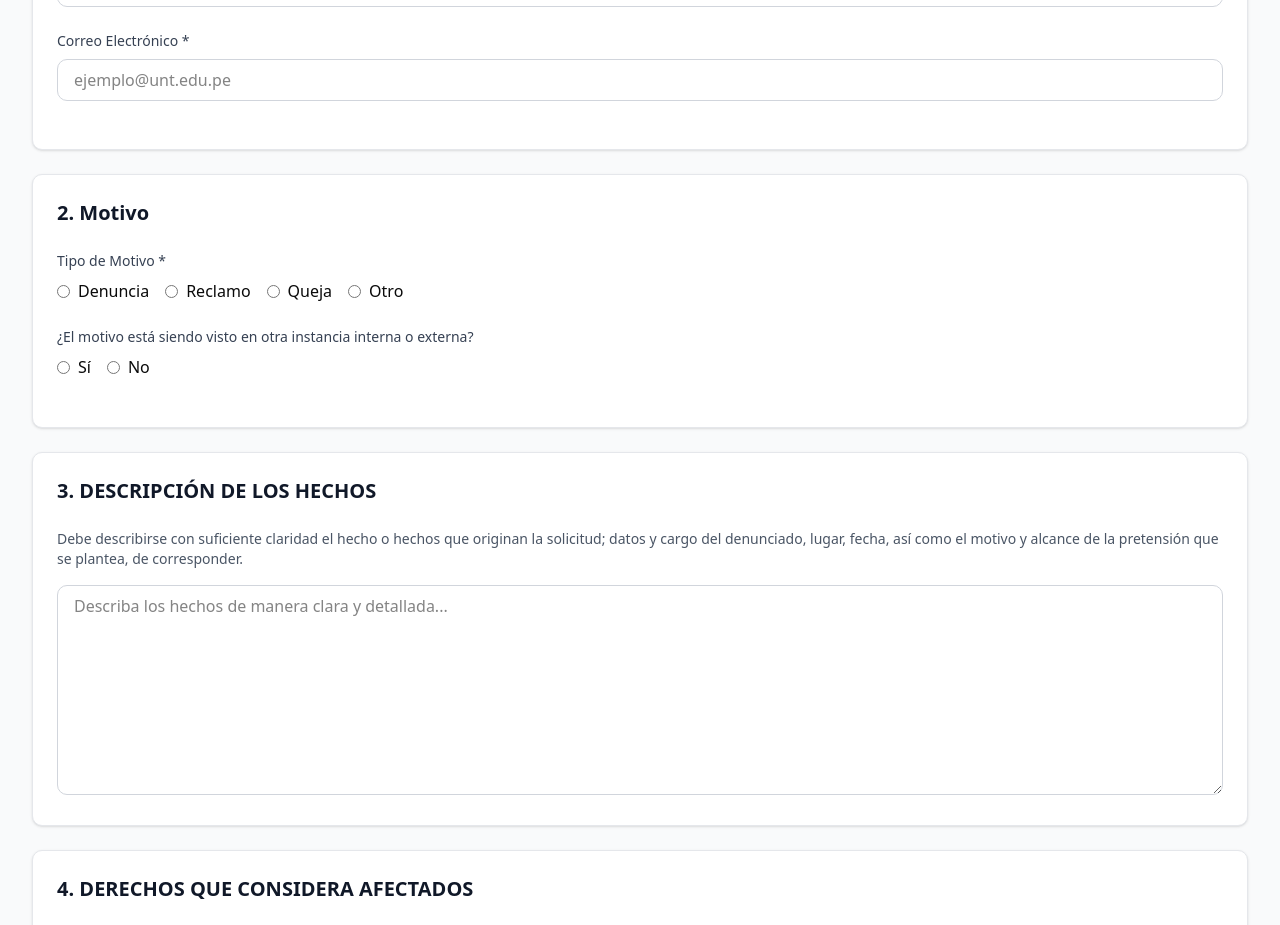
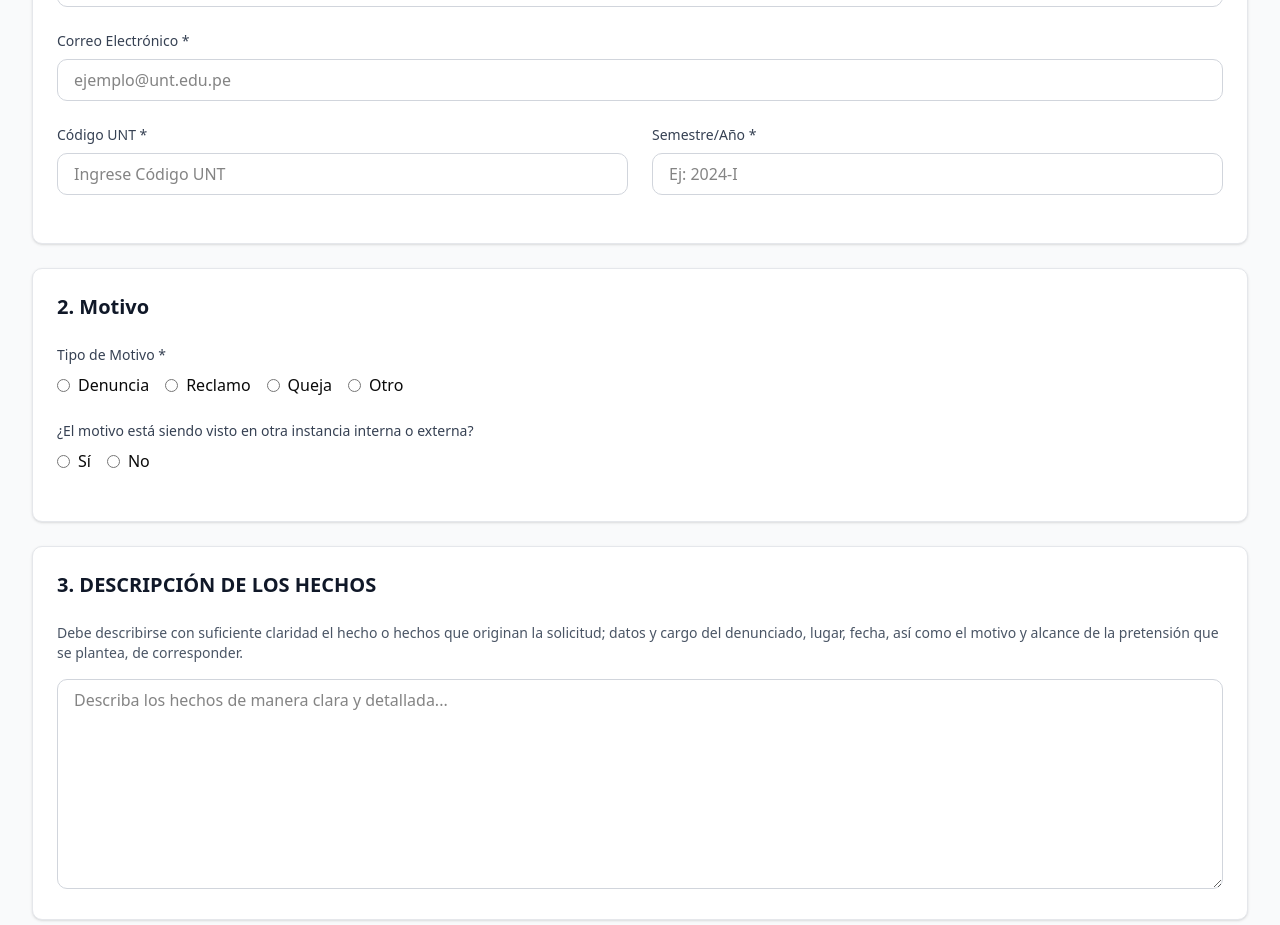
Before and after one commit to Diraf-00/DEF_UNI_UNT, a React (Vite) app in the folder frontend/: page /llenado-formularios/formulario-anexo-01 in a window 1280 px wide. Shown: the part 920-1845 px from the top of the page. Built offline with nearby package versions, Linux system fonts and the light colour scheme.

Commit message:
Add Código UNT and Semestre/Año fields to form
Introduces new required fields 'Código UNT' and 'Semestre/Año' to the FormularioAnexo01 component. Updates form state, validation, PDF generation, and UI to support these fields.

```diff
--- a/frontend/src/components/public/FormularioAnexo01.tsx
+++ b/frontend/src/components/public/FormularioAnexo01.tsx
@@ -12,6 +12,8 @@ interface FormData {
   domicilio: string;
   escuelaProfesional: string;
   correo: string;
+  codigoUNT: string;
+  semestreAno: string;
 
   // Motivo
   motivo: 'denuncia' | 'reclamo' | 'queja' | 'otro' | '';
@@ -49,6 +51,8 @@ export function FormularioAnexo01() {
     domicilio: '',
     escuelaProfesional: '',
     correo: '',
+    codigoUNT: '',
+    semestreAno: '',
     motivo: '',
     motivoOtro: '',
     instanciaPrevia: '',
@@ -119,6 +123,8 @@ export function FormularioAnexo01() {
     if (!formData.nombresApellidos) newErrors.nombresApellidos = 'Ingrese nombres y apellidos';
     if (!formData.dni) newErrors.dni = 'Ingrese DNI';
     if (!formData.correo) newErrors.correo = 'Ingrese correo electrónico';
+    if (!formData.codigoUNT) newErrors.codigoUNT = 'Ingrese Código UNT';
+    if (!formData.semestreAno) newErrors.semestreAno = 'Ingrese Semestre/Año';
     if (!formData.motivo) newErrors.motivo = 'Seleccione el motivo';
     if (formData.motivo === 'otro' && !formData.motivoOtro) {
       newErrors.motivoOtro = 'Especifique el motivo';
@@ -190,6 +196,10 @@ export function FormularioAnexo01() {
       yPos += lineHeight;
 
       doc.text(`Correo electrónico: ${formData.correo}`, margin, yPos);
+      yPos += lineHeight;
+
+      doc.text(`Código UNT: ${formData.codigoUNT}`, margin, yPos);
+      doc.text(`Semestre/Año: ${formData.semestreAno}`, margin + 70, yPos);
       yPos += lineHeight + 5;
 
       // 2. MOTIVO
@@ -548,6 +558,44 @@ export function FormularioAnexo01() {
                 <p className="text-red-500 text-sm mt-1">{errors.correo}</p>
               )}
             </div>
+
+            <div className="grid grid-cols-1 md:grid-cols-2 gap-6 mb-6">
+              {/* Codigo UNT */}
+              <div>
+                <label className="block text-sm font-medium text-gray-700 mb-2">
+                  Código UNT <span className="text-red-500">*</span>
+                </label>
+                <input
+                  type="text"
+                  name="codigoUNT"
+                  value={formData.codigoUNT}
+                  onChange={handleChange}
+                  className="w-full px-4 py-2 border border-gray-300 rounded-lg focus:ring-2 focus:ring-blue-500 focus:border-transparent"
+                  placeholder="Ingrese Código UNT"
+                />
+                {errors.codigoUNT && (
+                  <p className="text-red-500 text-sm mt-1">{errors.codigoUNT}</p>
+                )}
+              </div>
+
+              {/* Semestre/Año */}
+              <div>
+                <label className="block text-sm font-medium text-gray-700 mb-2">
+                  Semestre/Año <span className="text-red-500">*</span>
+                </label>
+                <input
+                  type="text"
+                  name="semestreAno"
+                  value={formData.semestreAno}
+                  onChange={handleChange}
+                  className="w-full px-4 py-2 border border-gray-300 rounded-lg focus:ring-2 focus:ring-blue-500 focus:border-transparent"
+                  placeholder="Ej: 2024-I"
+                />
+                {errors.semestreAno && (
+                  <p className="text-red-500 text-sm mt-1">{errors.semestreAno}</p>
+                )}
+              </div>
+            </div>
           </section>
 
           {/* Motivo */}
```
